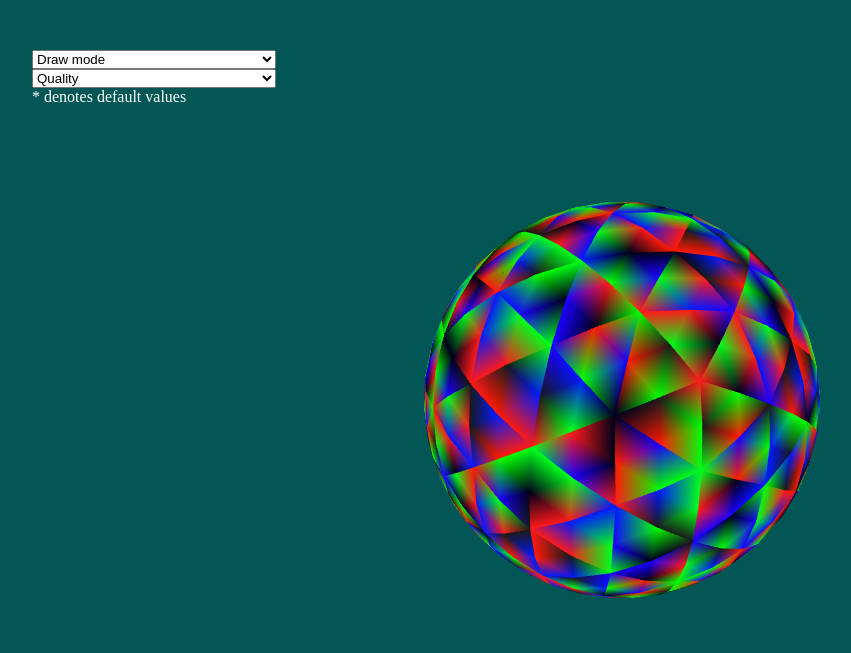
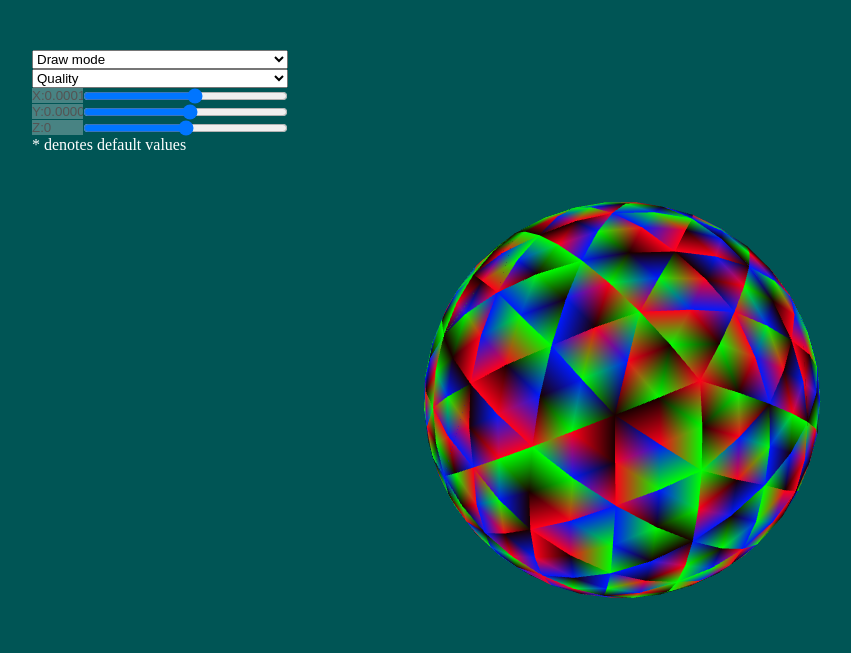
Before and after one commit to aholmes/webgl-sphere, a website: page index.html in a window 1280 px wide. Shown: the whole page, without its empty margins (18-869 px from the left). Drawn offline with Linux system fonts and the light colour scheme; animation ran at ten frames a second.

Commit message:
Add some additional controls.

```diff
--- a/css/style.css
+++ b/css/style.css
@@ -1,11 +1,21 @@
 html,
 body {
+	box-sizing: border-box;
 	position: relative;
 	width : 100%;
 	height : 100%;
 	margin : 0;
 	padding : 0;
 	background-color : rgb(0, 85, 85);
+}
+
+.clearfix:after {
+	visibility: hidden;
+	display: block;
+	font-size: 0;
+	content: " ";
+	clear: both;
+	height: 0;
 }
 
 canvas {
@@ -18,14 +28,35 @@ canvas {
 }
 
 .controls {
+	width: 20%;
 	padding:50px 10px 10px 50px;
 }
 
-.controls select {
+.controls select,
+.controls input {
 	display: block;
-	min-width: 20%;
+	width: 100%;
 }
 
 .controls span {
 	color: white;
 }
+
+.sliderGroup {
+	width : 100%;
+}
+
+.sliderGroup input {
+	padding:0;
+	margin:0;
+	float:left;
+	border:0;
+}
+
+.sliderGroup input[type="range"] {
+	width:80%;
+}
+
+.sliderGroup input[type="text"] {
+	width:20%;
+}
--- a/index.html
+++ b/index.html
@@ -9,9 +9,13 @@
     <div class="controls">
       <select id="drawMode">
         <option disabled selected>Draw mode</option>
+        <option value="POINTS">Points</option>
+        <option value="LINES">Lines</option>
+        <option value="LINE_STRIP">Line Strip</option>
+        <option value="LINE_LOOP">Line Loop</option>
         <option value="TRIANGLES">Triangles *</option>
-        <option value="LINES">Lines</option>
-        <option value="POINTS">Points</option>
+        <option value="TRIANGLE_STRIP">Triangle Strip</option>
+        <option value="TRIANGLE_FAN">Triangle Fan</option>
       </select>
 
       <select id="quality">
@@ -22,6 +26,19 @@
         <option value="3">Best *</option>
       </select>
 
+      <div class="sliderGroup clearfix">
+        <input type="text" id="sliderInputX" disabled/>
+        <input type="range" id="sliderX" data-axis="X" min="-0.001" max="0.001" step="0.00005" oninput="showRangeValue('X:','sliderX','sliderInputX')"/>
+      </div>
+      <div class="sliderGroup clearfix">
+        <input type="text" id="sliderInputY" disabled/>
+        <input type="range" id="sliderY" data-axis="Y" min="-0.001" max="0.001" step="0.00005" oninput="showRangeValue('Y:','sliderY','sliderInputY')"/>
+      </div>
+      <div class="sliderGroup clearfix">
+        <input type="text" id="sliderInputZ" disabled/>
+        <input type="range" id="sliderZ" data-axis="Z" min="-0.001" max="0.001" step="0.00005" oninput="showRangeValue('Z:','sliderZ','sliderInputZ')"/>
+      </div>
+
       <span>* denotes default values</span>
     </div>
     <canvas id="canvas" width="500" height="500"></canvas>
--- a/js/index.js
+++ b/js/index.js
@@ -1,12 +1,10 @@
 var App = (function () {
     function App(canvas) {
         this._definedColors = [
-            [.1, .1, .1, 1],
+            //[.1, .1, .1, 1],    // white
             [.1, .0, .0, 1],
             [.0, .1, .0, 1],
             [.0, .0, .1, 1],
-            [.1, .1, .0, 1],
-            [.1, .0, .1, 1] // purple
         ];
         this._canvas = canvas;
         this._ctx = canvas.getContext('webgl');
@@ -14,18 +12,14 @@ var App = (function () {
         this._config =
             {
                 DrawMode: this._ctx.TRIANGLES,
-                Quality: 3
+                Quality: 3,
+                Rotation: {
+                    X: 0.0001,
+                    Y: 0.00005,
+                    Z: 0
+                }
             };
     }
-    App.prototype.draw = function () {
-        var buffers = this._setData();
-        this._shader = App.UseQuarternionShaderProgram(this._ctx, buffers.vertex, buffers.color);
-        var proj_matrix = new Float32Array(Matrix.GetProjection(40, this._canvas.width / this._canvas.height, 1, 100));
-        var view_matrix = new Float32Array([1, 0, 0, 0, 0, 1, 0, 0, 0, 0, 1, 0, 0, 0, 0, 1]);
-        var mov_matrix = new Float32Array([1, 0, 0, 0, 0, 1, 0, 0, 0, 0, 1, 0, 0, 0, 0, 1]);
-        view_matrix[14] = view_matrix[14] - 2;
-        this._animate(proj_matrix, view_matrix, mov_matrix);
-    };
     App.prototype._setData = function () {
         var ctx = this._ctx;
         var icosahedron = new Icosahedron3D(this._config.Quality);
@@ -49,7 +43,7 @@ var App = (function () {
     };
     App.prototype._generateColors = function (vertices) {
         var colors = [];
-        for (var i = 0; i < vertices.length; i++) {
+        for (var i = 0; i < vertices.length; i += 4) {
             colors[i] = this._definedColors[colors.length % this._definedColors.length];
         }
         return colors.reduce(function (a, b) { return a.concat(b); });
@@ -57,11 +51,16 @@ var App = (function () {
     App.prototype._animate = function (proj_matrix, view_matrix, mov_matrix) {
         var _this = this;
         var ctx = this._ctx;
+        var rotThetas = this._config.Rotation;
         var time_old = 0;
         var execAnimation = function (time) {
             var dt = time - time_old;
-            Matrix.RotateX(mov_matrix, dt * 0.0001);
-            Matrix.RotateY(mov_matrix, dt * 0.00005);
+            for (var axis in rotThetas) {
+                var theta = rotThetas[axis];
+                if (theta > 0.0 || theta < 0.0) {
+                    Matrix[("Rotate" + axis)](mov_matrix, dt * theta);
+                }
+            }
             time_old = time;
             ctx.enable(ctx.DEPTH_TEST);
             ctx.depthFunc(ctx.LEQUAL);
@@ -77,6 +76,15 @@ var App = (function () {
         };
         execAnimation(0);
     };
+    App.prototype.Draw = function () {
+        var buffers = this._setData();
+        this._shader = App.UseQuarternionShaderProgram(this._ctx, buffers.vertex, buffers.color);
+        var proj_matrix = new Float32Array(Matrix.GetProjection(40, this._canvas.width / this._canvas.height, 1, 100));
+        var view_matrix = new Float32Array([1, 0, 0, 0, 0, 1, 0, 0, 0, 0, 1, 0, 0, 0, 0, 1]);
+        var mov_matrix = new Float32Array([1, 0, 0, 0, 0, 1, 0, 0, 0, 0, 1, 0, 0, 0, 0, 1]);
+        view_matrix[14] = view_matrix[14] - 2;
+        this._animate(proj_matrix, view_matrix, mov_matrix);
+    };
     App.prototype.SetDrawMode = function (value) {
         var modeValue = this._ctx[value];
         if (modeValue === undefined && typeof modeValue !== 'number')
@@ -90,6 +98,16 @@ var App = (function () {
         this._config.Quality = intValue;
         var buffers = this._setData();
         this._shader = App.UseQuarternionShaderProgram(this._ctx, buffers.vertex, buffers.color);
+    };
+    App.prototype.GetRotation = function (axis) {
+        return this._config.Rotation[axis];
+    };
+    App.prototype.SetRotation = function (axis, value) {
+        if (this._config.Rotation[axis] === undefined)
+            throw new Error("Invalid axis '" + axis + "'");
+        if (isNaN(value) || typeof value !== 'number')
+            throw new Error("Rotation value must be a number.");
+        this._config.Rotation[axis] = value;
     };
     App.UseQuarternionVertShader = function (context) {
         var vertCode = "\n\t\t\tattribute vec3 position;\n\t\t\tattribute highp vec3 aVertexNormal;\n\t\t\tuniform mat4 Pmatrix;\n\t\t\tuniform mat4 Vmatrix;\n\t\t\tuniform mat4 Mmatrix;\n\n\t\t\tattribute vec4 color;\n\t\t\tvarying lowp vec4 vColor;\n\n\t\t\tvarying highp vec2 vTextureCoord;\n\t\t\tvarying highp vec3 vLighting;\n\n\t\t\tvoid main(void) {\n\t\t\t\tgl_Position = Pmatrix*Vmatrix*Mmatrix*vec4(position, 1.);\n\t\t\t\tgl_PointSize = 4.0;\n\t\t\t\tvColor = color;\n\n\t\t\t\thighp vec3 ambientLight = vec3(1.0, 1.0, 1.0);\n\t\t\t\thighp vec3 directionalLightColor = vec3(1.0, 1.0, 0);\n\t\t\t\thighp vec3 directionalVector = vec3(0.85, 0.75, 0.0);\n\n\t\t\t\thighp vec4 transformedNormal = Vmatrix * vec4(aVertexNormal, 1.0);\n\t\t\t\thighp float directional = max(dot(transformedNormal.xyz, directionalVector), 0.0);\n\t\t\t\tvLighting = ambientLight + (directionalLightColor * directional);\n\t\t\t}";
@@ -277,12 +295,27 @@ var Icosahedron3D = (function () {
     };
     return Icosahedron3D;
 })();
+function showRangeValue(prepend, sliderId, inputId) {
+    document.getElementById(inputId).value = prepend + document.getElementById(sliderId).value;
+}
 (function () {
     var app = new App(document.getElementById('canvas'));
-    app.draw();
+    app.Draw();
     var drawMode = document.getElementById('drawMode');
     drawMode.addEventListener('change', function (e) { return app.SetDrawMode(drawMode.options[drawMode.selectedIndex].value); });
     var quality = document.getElementById('quality');
     quality.addEventListener('change', function (e) { return app.SetQuality(quality.options[quality.selectedIndex].value); });
+    var sliderX = document.getElementById('sliderX');
+    var sliderY = document.getElementById('sliderY');
+    var sliderZ = document.getElementById('sliderZ');
+    sliderX.value = app.GetRotation('X').toString();
+    sliderY.value = app.GetRotation('Y').toString();
+    sliderZ.value = app.GetRotation('Z').toString();
+    sliderX.addEventListener('input', function () { return app.SetRotation(sliderX.getAttribute('data-axis'), parseFloat(sliderX.value)); });
+    sliderY.addEventListener('input', function () { return app.SetRotation(sliderY.getAttribute('data-axis'), parseFloat(sliderY.value)); });
+    sliderZ.addEventListener('input', function () { return app.SetRotation(sliderZ.getAttribute('data-axis'), parseFloat(sliderZ.value)); });
+    showRangeValue('X:', 'sliderX', 'sliderInputX');
+    showRangeValue('Y:', 'sliderY', 'sliderInputY');
+    showRangeValue('Z:', 'sliderZ', 'sliderInputZ');
 })();
 //# sourceMappingURL=index.js.map
```
Also changed, not shown: typescript/index.ts (+85 -26 lines), 1 other file.
